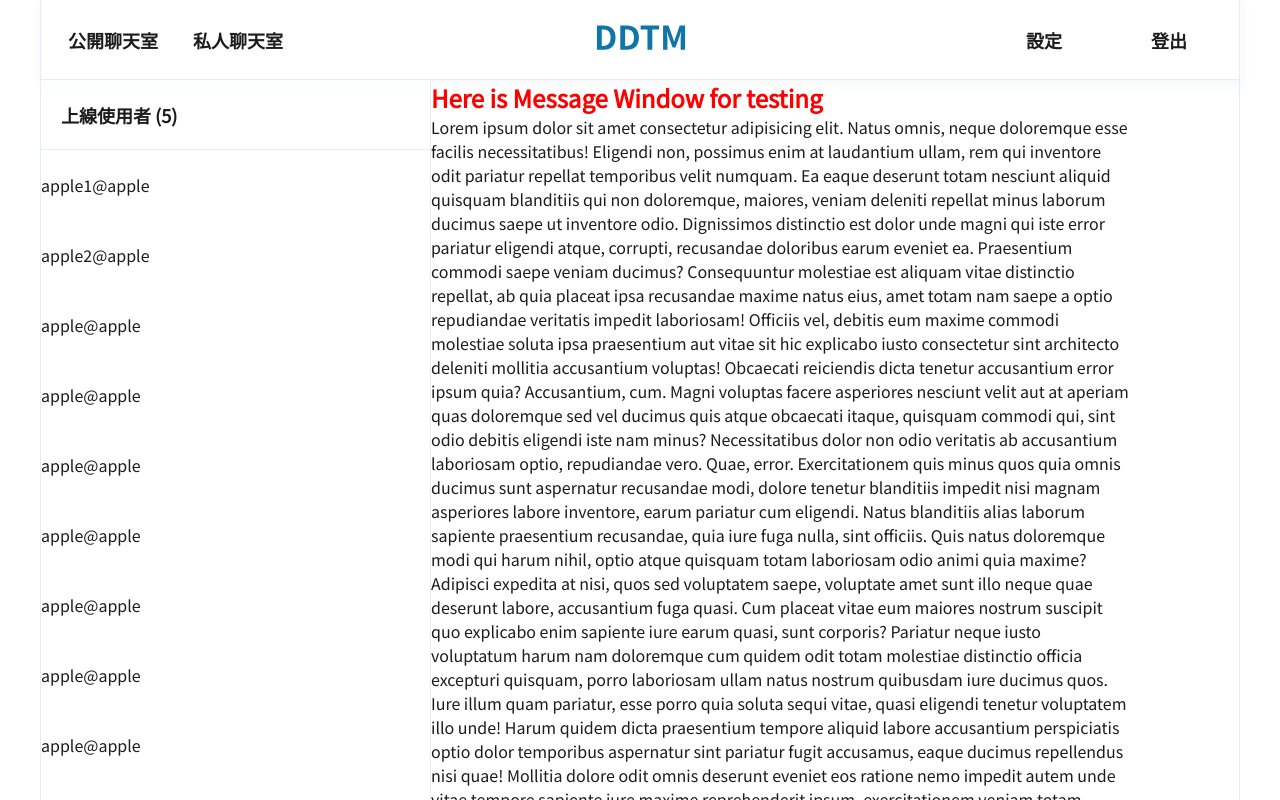
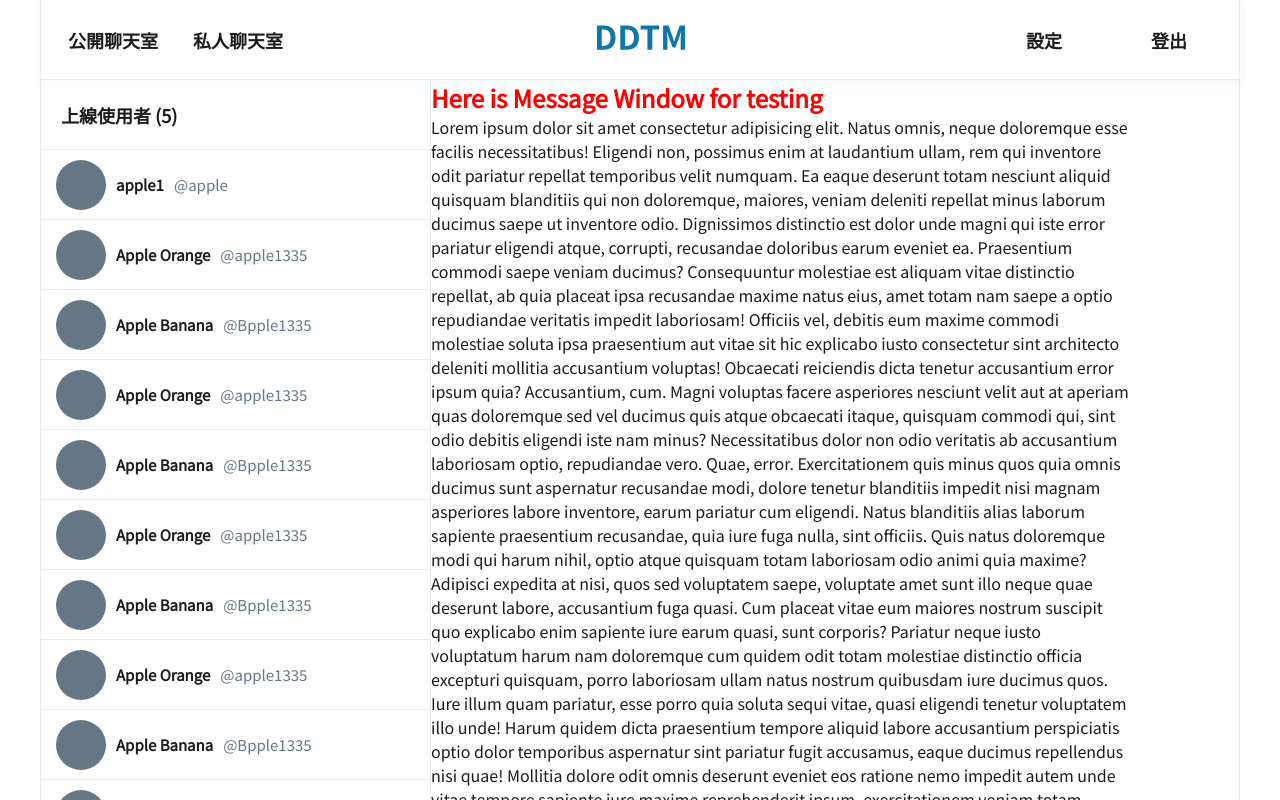
Before and after one commit to DollyChen-CYC/Chatroom-Frontend, a React (Create React App) app: page / in a window 1280 px wide. Built offline with nearby package versions, Linux system fonts and the light colour scheme.

Commit message:
feat.  list users card style setting

```diff
--- a/src/components/OnlineUserList.js
+++ b/src/components/OnlineUserList.js
@@ -10,68 +10,68 @@ const OnlineUserList = () => {
       <div className="list__users">
         <div className="list__users__card">
           <div className="avatar"></div>
-          <div className="name">apple1</div>
-          <div className="account">@apple</div>
+          <h3 className="name font__black__15__700">apple1</h3>
+          <h3 className="account font__gray__15__500">@apple</h3>
         </div>
         <div className="list__users__card">
           <div className="avatar"></div>
-          <div className="name">apple2</div>
-          <div className="account">@apple</div>
+          <h3 className="name font__black__15__700">Apple Orange</h3>
+          <h3 className="account font__gray__15__500">@apple1335</h3>
         </div>
         <div className="list__users__card">
           <div className="avatar"></div>
-          <div className="name">apple</div>
-          <div className="account">@apple</div>
+          <h3 className="name font__black__15__700">Apple Banana</h3>
+          <h3 className="account font__gray__15__500">@Bpple1335</h3>
         </div>
         <div className="list__users__card">
           <div className="avatar"></div>
-          <div className="name">apple</div>
-          <div className="account">@apple</div>
+          <h3 className="name font__black__15__700">Apple Orange</h3>
+          <h3 className="account font__gray__15__500">@apple1335</h3>
         </div>
         <div className="list__users__card">
           <div className="avatar"></div>
-          <div className="name">apple</div>
-          <div className="account">@apple</div>
+          <h3 className="name font__black__15__700">Apple Banana</h3>
+          <h3 className="account font__gray__15__500">@Bpple1335</h3>
         </div>
         <div className="list__users__card">
           <div className="avatar"></div>
-          <div className="name">apple</div>
-          <div className="account">@apple</div>
+          <h3 className="name font__black__15__700">Apple Orange</h3>
+          <h3 className="account font__gray__15__500">@apple1335</h3>
         </div>
         <div className="list__users__card">
           <div className="avatar"></div>
-          <div className="name">apple</div>
-          <div className="account">@apple</div>
+          <h3 className="name font__black__15__700">Apple Banana</h3>
+          <h3 className="account font__gray__15__500">@Bpple1335</h3>
         </div>
         <div className="list__users__card">
           <div className="avatar"></div>
-          <div className="name">apple</div>
-          <div className="account">@apple</div>
+          <h3 className="name font__black__15__700">Apple Orange</h3>
+          <h3 className="account font__gray__15__500">@apple1335</h3>
         </div>
         <div className="list__users__card">
           <div className="avatar"></div>
-          <div className="name">apple</div>
-          <div className="account">@apple</div>
+          <h3 className="name font__black__15__700">Apple Banana</h3>
+          <h3 className="account font__gray__15__500">@Bpple1335</h3>
         </div>
         <div className="list__users__card">
           <div className="avatar"></div>
-          <div className="name">apple</div>
-          <div className="account">@apple</div>
+          <h3 className="name font__black__15__700">Apple Orange</h3>
+          <h3 className="account font__gray__15__500">@apple1335</h3>
         </div>
         <div className="list__users__card">
           <div className="avatar"></div>
-          <div className="name">apple</div>
-          <div className="account">@apple</div>
+          <h3 className="name font__black__15__700">Apple Banana</h3>
+          <h3 className="account font__gray__15__500">@Bpple1335</h3>
         </div>
         <div className="list__users__card">
           <div className="avatar"></div>
-          <div className="name">apple</div>
-          <div className="account">@apple</div>
+          <h3 className="name font__black__15__700">Apple Orange</h3>
+          <h3 className="account font__gray__15__500">@apple1335</h3>
         </div>
         <div className="list__users__card">
           <div className="avatar"></div>
-          <div className="name">apple</div>
-          <div className="account">@apple</div>
+          <h3 className="name font__black__15__700">Apple Banana</h3>
+          <h3 className="account font__gray__15__500">@Bpple1335</h3>
         </div>
       </div>
     </div>
--- a/src/stylesheets/_font-styles.scss
+++ b/src/stylesheets/_font-styles.scss
@@ -3,3 +3,15 @@
   font-weight: 700;
   font-size: 18px;
 }
+
+.font__black__15__700 {
+  color: $text-black;
+  font-weight: 700;
+  font-size: 15px;
+}
+
+.font__gray__15__500 {
+  color: $text-gray;
+  font-weight: 500;
+  font-size: 15px;
+}
--- a/src/stylesheets/_publicChatroom.scss
+++ b/src/stylesheets/_publicChatroom.scss
@@ -22,8 +22,23 @@
     &__card {
       display: flex;
       height: 70px;
+      align-items: center;
+      border-bottom: 1px solid $border-gray;
 
-      align-items: center;
+      .avatar {
+        margin-left: 15px;
+        height: 50px;
+        width: 50px;
+        border-radius: 50%;
+        background-color: $text-gray;
+      }
+      .name {
+        margin-left: 10px;
+      }
+
+      .account {
+        margin-left: 10px;
+      }
     }
   }
 }
```
